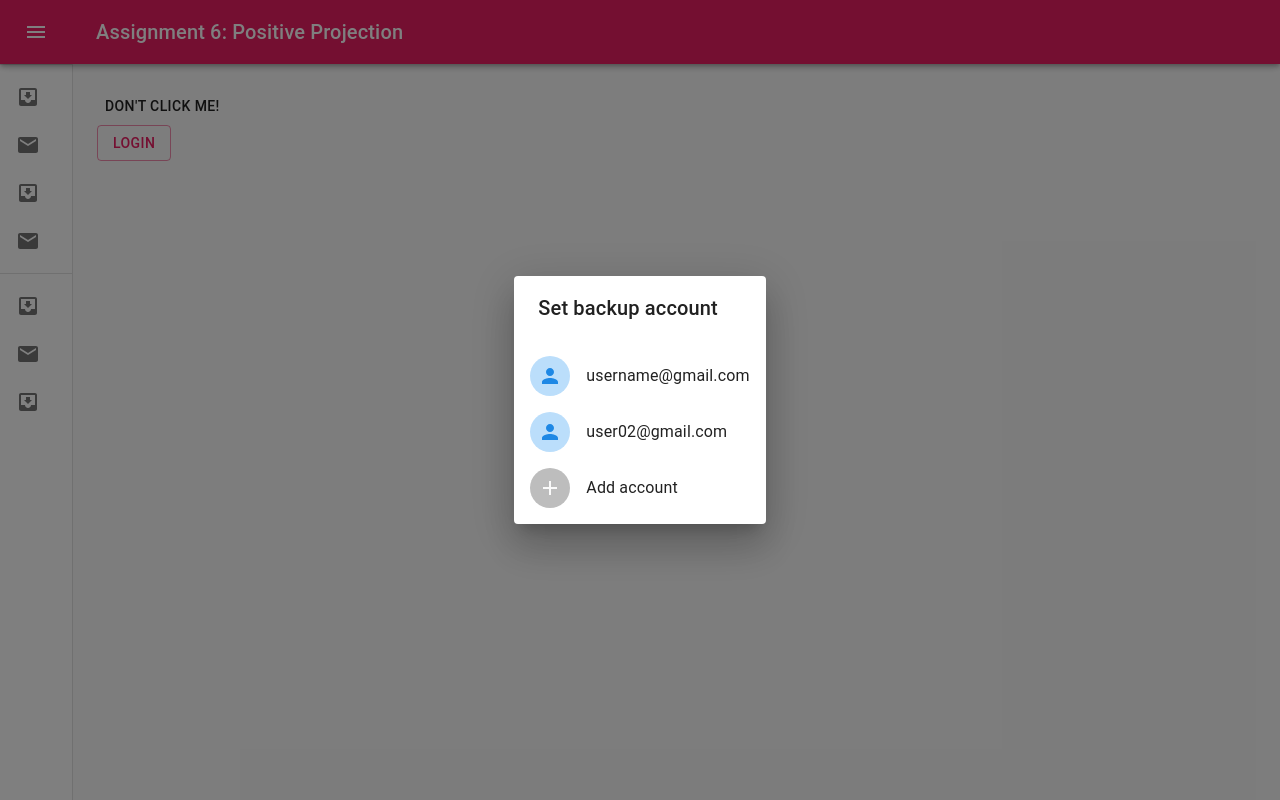
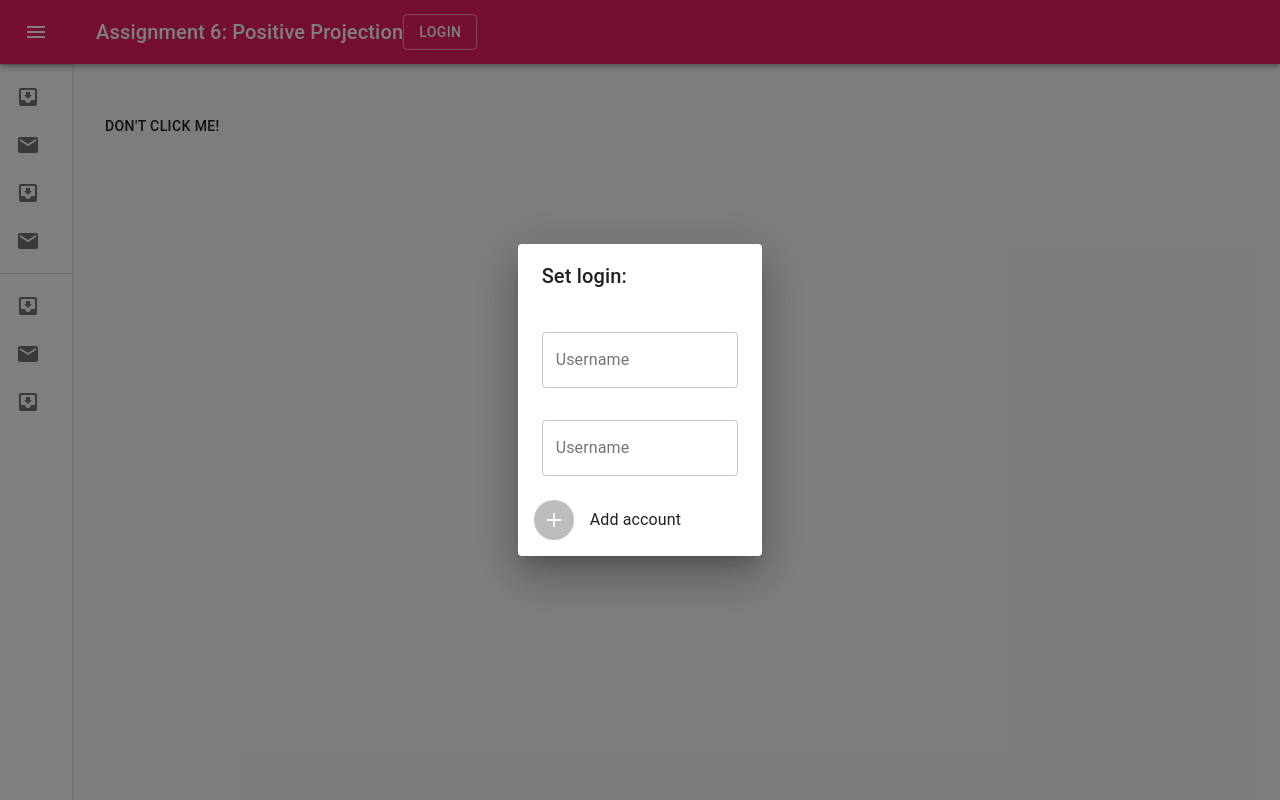
Before and after one commit to yauhofung/TTP6-PositiveProjection, a React (Create React App) app: page / in a window 1280 px wide. Both pictures are taken after a click on the button "LOGIN". Built offline with nearby package versions, Linux system fonts and the light colour scheme.

Commit message:
added a login form within dialog, still x button adjustments

```diff
--- a/src/components/MiniDrawer.js
+++ b/src/components/MiniDrawer.js
@@ -122,7 +122,9 @@ export default function MiniDrawer() {
 
           <Typography variant="h6" noWrap>
             Assignment 6: Positive Projection
+
           </Typography>
+		  <SimpleDialogDemo/>
         </Toolbar>
       </AppBar>
       <Drawer
@@ -164,8 +166,10 @@ export default function MiniDrawer() {
       </Drawer>
       <main className={classes.content}>
         <div className={classes.toolbar} />
+
+		<br></br>
 		<SimpleSnackbar></SimpleSnackbar>
-		<SimpleDialogDemo/>
+
       </main>
     </div>
   );
--- a/src/components/login.js
+++ b/src/components/login.js
@@ -13,6 +13,7 @@ import PersonIcon from '@material-ui/icons/Person';
 import AddIcon from '@material-ui/icons/Add';
 import Typography from '@material-ui/core/Typography';
 import { blue } from '@material-ui/core/colors';
+import BasicTextFields from './textField';
 
 const emails = ['username@gmail.com', 'user02@gmail.com'];
 const useStyles = makeStyles({
@@ -36,16 +37,11 @@ function SimpleDialog(props) {
 
   return (
     <Dialog onClose={handleClose} aria-labelledby="simple-dialog-title" open={open}>
-      <DialogTitle id="simple-dialog-title">Set backup account</DialogTitle>
+      <DialogTitle id="simple-dialog-title">Set login: </DialogTitle>
       <List>
         {emails.map((email) => (
           <ListItem button onClick={() => handleListItemClick(email)} key={email}>
-            <ListItemAvatar>
-              <Avatar className={classes.avatar}>
-                <PersonIcon />
-              </Avatar>
-            </ListItemAvatar>
-            <ListItemText primary={email} />
+            <BasicTextFields></BasicTextFields>
           </ListItem>
         ))}
 
@@ -84,7 +80,7 @@ export default function SimpleDialogDemo() {
   return (
     <div>
 
-      <Button variant="outlined" color="primary" onClick={handleClickOpen}>
+      <Button variant="outlined" color="secondary" onClick={handleClickOpen}>
         Login
       </Button>
       <SimpleDialog selectedValue={selectedValue} open={open} onClose={handleClose} />
--- /dev/null
+++ b/src/components/textField.js
@@ -0,0 +1,22 @@
+import React from 'react';
+import { makeStyles } from '@material-ui/core/styles';
+import TextField from '@material-ui/core/TextField';
+
+const useStyles = makeStyles((theme) => ({
+  root: {
+    '& > *': {
+      margin: theme.spacing(1),
+      width: '25ch',
+    },
+  },
+}));
+
+export default function BasicTextFields() {
+  const classes = useStyles();
+
+  return (
+    <form className={classes.root} noValidate autoComplete="off">
+      <TextField id="outlined-basic" label="Username" variant="outlined" />
+    </form>
+  );
+}
--- a/src/theme.js
+++ b/src/theme.js
@@ -6,7 +6,7 @@ const theme = createMuiTheme({
         main: '#e91e63',
       },
       secondary: {
-        main: '#009688',
+        main: '#ffffff',
       },
   },
 });
```
